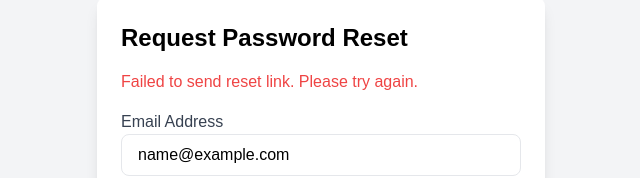
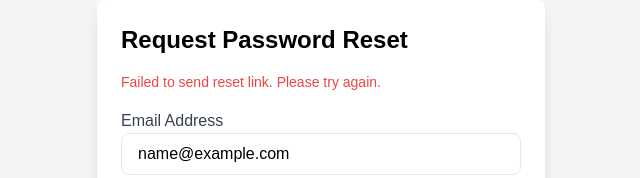
Before and after one commit to Roadpeak/d3-ts, a React (Create React App) app: page /request-password-reset in a window 1280 px wide. Both pictures are taken after typing "name@example.com" into the empty fields and a click on the button "Send Reset Link". Shown: the part 273-451 px from the top of the page, without its empty margins (319-959 px from the left). Built offline with nearby package versions, Linux system fonts and the light colour scheme; no server answers.

Commit message:
password reset update

```diff
--- a/src/pages/auth/RequestPasswordReset.tsx
+++ b/src/pages/auth/RequestPasswordReset.tsx
@@ -30,8 +30,8 @@ const RequestPasswordReset: React.FC = () => {
     <div className="min-h-screen flex items-center justify-center bg-gray-100">
       <div className="max-w-md w-full bg-white p-6 rounded-lg shadow-lg">
         <h2 className="text-2xl font-bold mb-4">Request Password Reset</h2>
-        {message && <div className="text-green-500 mb-4">{message}</div>}
-        {error && <div className="text-red-500 mb-4">{error}</div>}
+        {message && <div className="text-green-500 text-[14px] mb-4">{message}</div>}
+        {error && <div className="text-red-500 text-[14px] mb-4">{error}</div>}
         <form onSubmit={handleSubmit}>
           <div className="mb-4">
             <label className="block text-gray-700">Email Address</label>
```
